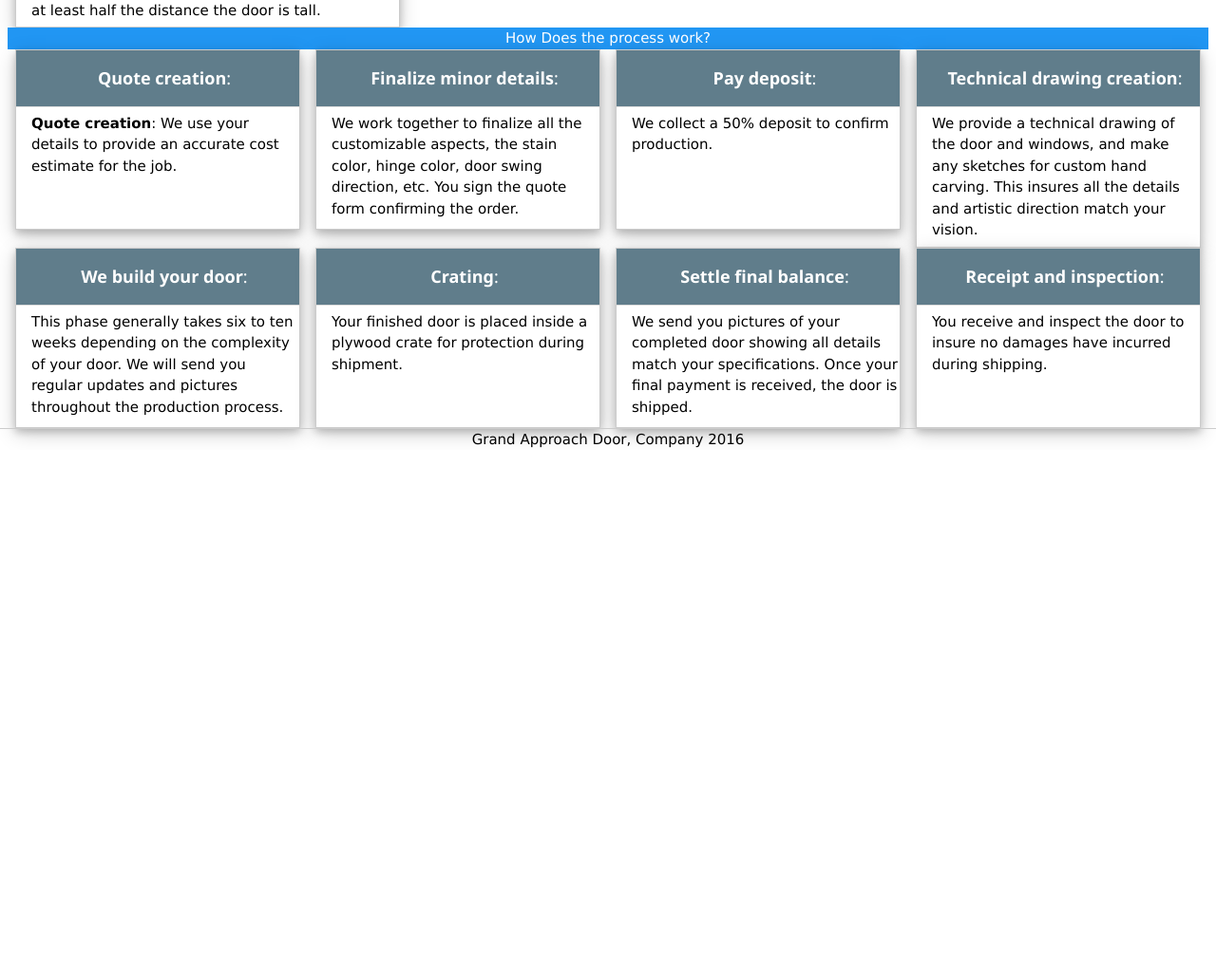
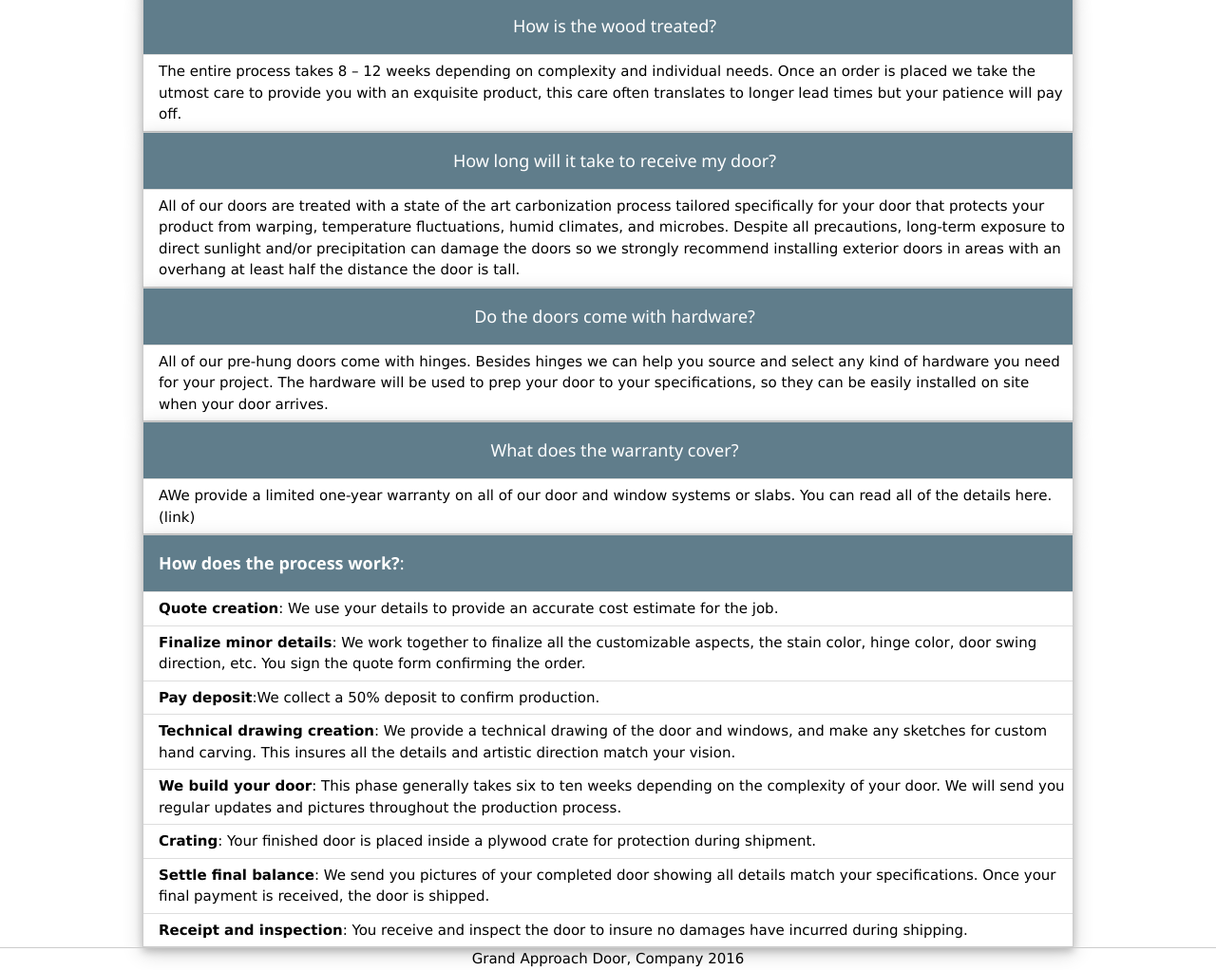
Before and after one commit to utahisnotastate/GADCO, a plain HTML site: page faq.html in a window 1280 px wide. Shown: the part 843-1865 px from the top of the page at 95% size. Before the commit the page ends 1317 px from the top, so only its background shows below. Drawn offline with nearby package versions, Linux system fonts and the light colour scheme.

Commit message:
changed FAQ

```diff
--- a/faq.html
+++ b/faq.html
@@ -38,20 +38,20 @@
     <!-- Header Ends -->
 
     <!-- Main Content Begins -->
-    <div class="w3-row">
 
 
 
-        <div class="w3-col s12 w3-center">
+
+        <div class="w3-center">
             <div class="gradient">
                 <h1> FAQ </h1>
             </div>
 
         </div>
-    </div>
-    <div class="w3-row-padding">
 
-        <div class="w3-col s12 m4">
+    <div class="w3-row w3-content">
+
+
             <ul class="w3-ul w3-border w3-card-4">
 
                 <li class="w3-theme">
@@ -59,11 +59,11 @@
                 <li>At Grand Approach we take pride in helping a large range of consumers. Homeowners, homebuilders, remodelers, contractors, architects, even church and school care takers can all benefit from working with us.
                 </li>
             </ul>
-        </div>
 
 
 
-        <div class="w3-col s12 m4">
+
+
             <ul class="w3-ul w3-border w3-card-4">
                 <li class="w3-theme">
                     <h5 class="w3-center">How long will it take to receive my door?</h5></li>
@@ -72,9 +72,9 @@
                 </li>
 
             </ul>
-        </div>
 
-        <div class="w3-col s12 m4">
+
+
             <ul class="w3-ul w3-border w3-card-4">
                 <li class="w3-theme">
                     <h5 class="w3-center">What wood species do you use?</h5></li>
@@ -82,9 +82,9 @@
                 </li>
 
             </ul>
-        </div>
 
-        <div class="w3-col s12 m4">
+
+
             <ul class="w3-ul w3-border w3-card-4">
                 <li class="w3-theme">
                     <h5 class="w3-center">Do you install the door?</h5></li>
@@ -92,9 +92,9 @@
                 </li>
 
             </ul>
-        </div>
 
-        <div class="w3-col s12 m4">
+
+
             <ul class="w3-ul w3-border w3-card-4">
                 <li class="w3-theme">
                     <h5 class="w3-center">What is the difference between pre-hung doors and door slabs?</h5></li>
@@ -102,8 +102,8 @@
                 </li>
 
             </ul>
-        </div>
-        <div class="w3-col s12 m4">
+
+
             <ul class="w3-ul w3-border w3-card-4">
                 <li class="w3-theme">
                     <h5 class="w3-center">How do we size a door?</h5></li>
@@ -112,8 +112,8 @@
                 </li>
 
             </ul>
-        </div>
-        <div class="w3-col s12 m4">
+
+
             <ul class="w3-ul w3-border w3-card-4">
                 <li class="w3-theme">
                     <h5 class="w3-center">How is the wood treated?</h5></li>
@@ -122,8 +122,8 @@
                 </li>
 
             </ul>
-        </div>
-        <div class="w3-col s12 m4">
+
+
             <ul class="w3-ul w3-border w3-card-4">
                 <li class="w3-theme">
                     <h5 class="w3-center">How long will it take to receive my door?</h5></li>
@@ -132,9 +132,9 @@
                 </li>
 
             </ul>
-        </div>
 
-        <div class="w3-col s12 m4">
+
+
             <ul class="w3-ul w3-border w3-card-4">
                 <li class="w3-theme">
                     <h5 class="w3-center">Do the doors come with hardware?</h5></li>
@@ -144,8 +144,8 @@
                 </li>
 
             </ul>
-        </div>
-        <div class="w3-col s12 m4">
+
+
             <ul class="w3-ul w3-border w3-card-4">
                 <li class="w3-theme">
                     <h5 class="w3-center">What does the warranty cover?</h5></li>
@@ -155,101 +155,43 @@
                 </li>
 
             </ul>
-        </div>
+
         <!-- End Row Div -->
     </div>
-    <div class="w3-row-padding">
-        <div class="w3-col s12 w3-center w3-blue">How Does the process work?</div>
+      <div class="w3-row w3-content">
 
-            <div class="w3-col s12 m3">
+
                 <ul class="w3-ul w3-border w3-card-4 steps">
 
                 <li class="w3-theme">
-                    <h5 class="w3-center"><b>Quote creation</b>:</h5></li>
+                    <h5><b>How does the process work?</b>:</h5></li>
                 <li>
-                    <b>Quote creation</b>: We use your details to provide an accurate cost estimate for the job.</li>
-                </ul>
-            </div>
-
-            <div class="w3-col s12 m3">
-            <ul class="w3-ul w3-border w3-card-4 steps">
-                <li class="w3-theme">
-                    <h5 class="w3-center"><b>Finalize minor details</b>:</h5>
+                    <b>Quote creation</b>: We use your details to provide an accurate cost estimate for the job.
                 </li>
-                <li> We work together to finalize all the customizable aspects, the stain color, hinge color, door swing direction, etc. You sign the quote form confirming the order.
+                <li>
+                    <b>Finalize minor details</b>: We work together to finalize all the customizable aspects, the stain color, hinge color, door swing direction, etc. You sign the quote form confirming the order.
                 </li>
-            </ul>
-            </div>
-
-
-            <div class="w3-col s12 m3">
-            <ul class="w3-ul w3-border w3-card-4 steps">
-                <li class="w3-theme">
-                    <h5 class="w3-center"><b>Pay deposit</b>:</h5>
+                <li>
+                    <b>Pay deposit</b>:We collect a 50% deposit to confirm production.
                 </li>
-                <li>We collect a 50% deposit to confirm production.
+                <li>
+                    <b>Technical drawing creation</b>: We provide a technical drawing of the door and windows, and make any sketches for custom hand carving. This insures all the details and artistic direction match your vision.</li>
 
                 </li>
-            </ul>
-            </div>
+                <li>
+                    <b>We build your door</b>: This phase generally takes six to ten weeks depending on the complexity of your door. We will send you regular updates and pictures throughout the production process.</li>
 
-
-
-            <div class="w3-col s12 m3">
-            <ul class="w3-ul w3-border w3-card-4 steps">
-                <li class="w3-theme">
-                    <h5 class="w3-center"><b>Technical drawing creation</b>:</h5></li>
-                <li> We provide a technical drawing of the door and windows, and make any sketches for custom hand carving. This insures all the details and artistic direction match your vision.</li>
                 </li>
-            </ul>
-            </div>
-
-
-            <div class="w3-col s12 m3">
-            <ul class="w3-ul w3-border w3-card-4 steps">
-                <li class="w3-theme">
-                    <h5 class="w3-center"><b>We build your door</b>:</h5></li>
-                <li> This phase generally takes six to ten weeks depending on the complexity of your door. We will send you regular updates and pictures throughout the production process.</li>
+                <li>
+                    <b>Crating</b>: Your finished door is placed inside a plywood crate for protection during shipment.
                 </li>
-            </ul>
-            </div>
-
-
-
-
-            <div class="w3-col s12 m3">
-            <ul class="w3-ul w3-border w3-card-4 steps">
-                <li class="w3-theme">
-                    <h5 class="w3-center"><b>Crating</b>:</h5></li>
-                <li> Your finished door is placed inside a plywood crate for protection during shipment. </li>
+                <li>
+                    <b>Settle final balance</b>: We send you pictures of your completed door showing all details match your specifications. Once your final payment is received, the door is shipped.
                 </li>
-            </ul>
-            </div>
-
-
-
-            <div class="w3-col s12 m3">
-            <ul class="w3-ul w3-border w3-card-4 steps">
-                <li class="w3-theme">
-                    <h5 class="w3-center"><b>Settle final balance</b>:</h5></li>
-                <li> We send you pictures of your completed door showing all details match your specifications. Once your final payment is received, the door is shipped. </li>
+                <li>
+                    <b>Receipt and inspection</b>: You receive and inspect the door to insure no damages have incurred during shipping.
                 </li>
-            </ul>
-            </div>
-
-
-
-
-
-            <div class="w3-col s12 m3">
-            <ul class="w3-ul w3-border w3-card-4 steps">
-                <li class="w3-theme">
-                    <h5 class="w3-center"><b>Receipt and inspection</b>:</h5></li>
-                <li>You receive and inspect the door to insure no damages have incurred during shipping.</li>
-                </li>
-            </ul>
-            </div>
-
+                </ul>
 
 
     </div>
```
